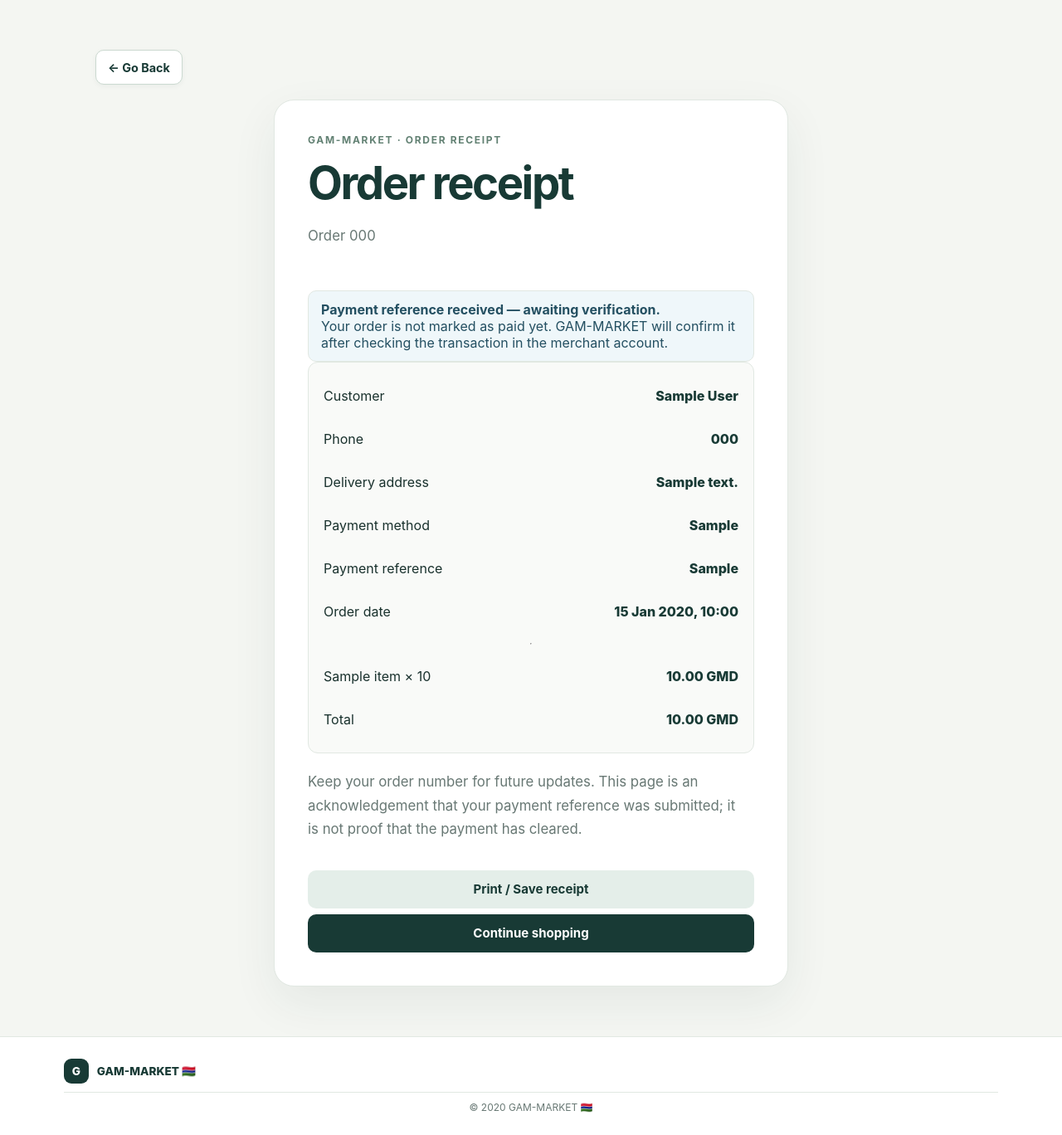
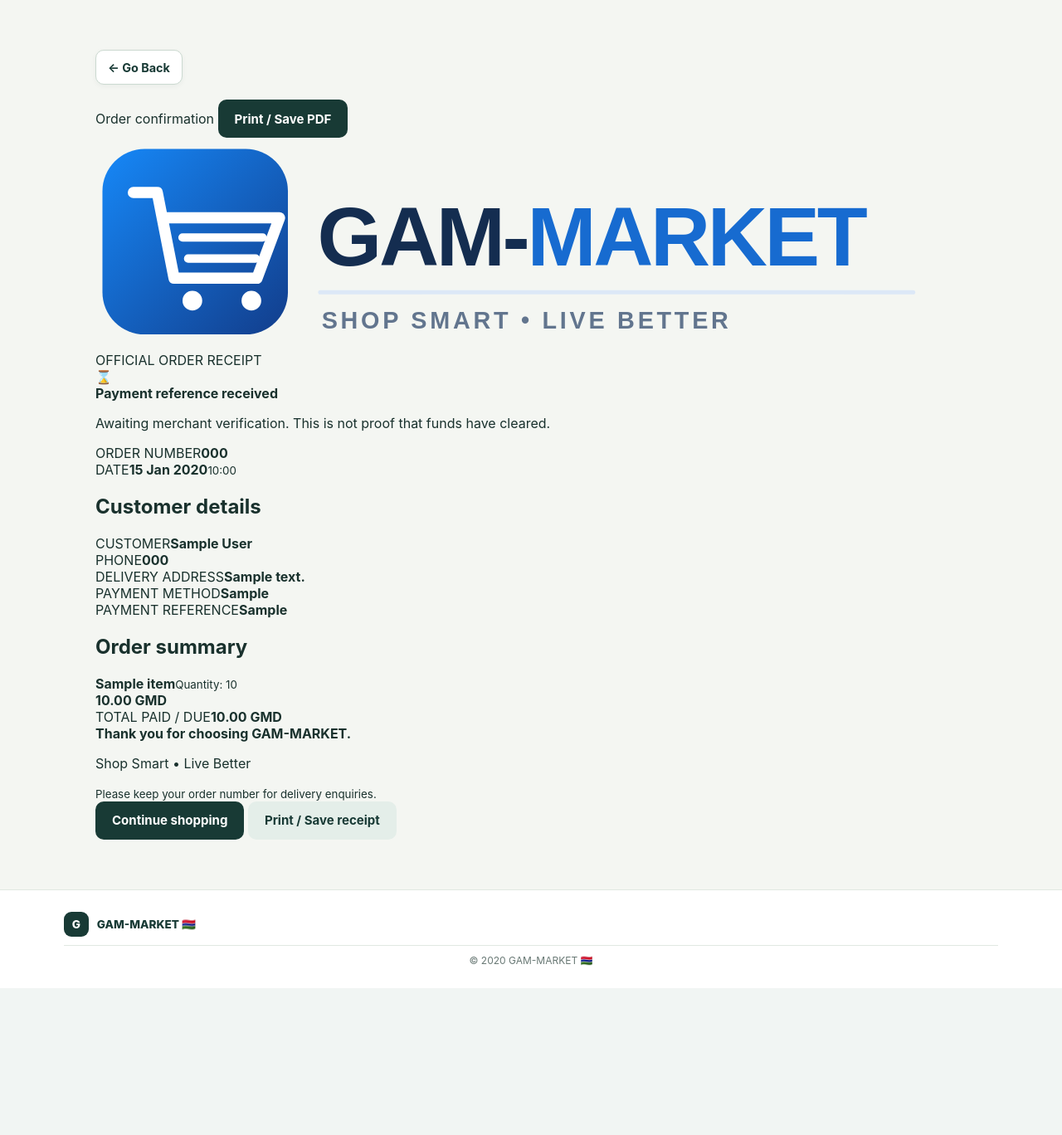
Before and after one commit to mustaphtouray7-svg/kora-market, a Flask app: template store/templates/order_receipt.html in a window 1280 px wide. Shown: the part 76-1444 px from the top of the page at 83% size. After the commit the page ends 1267 px from the top, so only its background shows below. Run offline with Flask 3, Linux system fonts and the light colour scheme; tables that the repository leaves empty hold one stand-in row (values such as "Sample post"); the template is opened without the code that fills it: values that come from a table or form of the project are taken from there, most other values are stand-ins (such as "Sample title", 1, 10 or a date in 2020).

Commit message:
Redesign GAM-MARKET customer receipt

```diff
--- a/store/templates/order_receipt.html
+++ b/store/templates/order_receipt.html
@@ -1,46 +1,73 @@
 {% extends "base.html" %}
-{% block title %}Order receipt | GAM-MARKET{% endblock %}
+{% block title %}Receipt {{ order.order_number }} | GAM-MARKET{% endblock %}
 {% block content %}
-<section class="panel narrow">
-  <div class="panel-header stack">
-    <div>
-      <p class="eyebrow">GAM-MARKET · Order receipt</p>
-      <h1>{{ "Payment receipt" if paid else "Order receipt" }}</h1>
-      <p class="welcome-copy">Order {{ order.order_number }}</p>
-    </div>
+<section class="receipt-page" aria-label="Order receipt">
+  <div class="receipt-toolbar no-print">
+    <span>Order confirmation</span>
+    <button class="button" type="button" onclick="window.print()">Print / Save PDF</button>
   </div>
 
-  {% if paid %}
-    <div class="flash flash-success">Payment verified. Your order is confirmed.</div>
-    {% if receipt %}<div class="checkout-line"><span>Receipt number</span><strong>{{ receipt.receipt_number }}</strong></div>{% endif %}
-  {% else %}
-    <div class="flash flash-info"><strong>Payment reference received — awaiting verification.</strong><br>Your order is not marked as paid yet. GAM-MARKET will confirm it after checking the transaction in the merchant account.</div>
-  {% endif %}
+  <article class="receipt-paper">
+    <header class="receipt-brand">
+      <img src="{{ url_for('static', filename='images/gam-market-logo.svg') }}" alt="GAM-MARKET — Shop Smart, Live Better">
+      <div class="receipt-brand-caption">OFFICIAL ORDER RECEIPT</div>
+    </header>
 
-  <div class="checkout-summary">
-    <div class="checkout-line"><span>Customer</span><strong>{{ order.customer.full_name }}</strong></div>
-    <div class="checkout-line"><span>Phone</span><strong>{{ order.customer.phone_number }}</strong></div>
-    <div class="checkout-line"><span>Delivery address</span><strong>{{ order.customer.address or "Not provided" }}</strong></div>
-    <div class="checkout-line"><span>Payment method</span><strong>{{ payment.provider if payment else "—" }}</strong></div>
-    {% if payment and payment.provider == "Wave" and payment.status == "submitted" %}
-      <div class="checkout-line"><span>Wave transaction ID</span><strong>{{ payment.provider_reference }}</strong></div>
-    {% elif payment and payment.provider_reference %}
-      <div class="checkout-line"><span>Payment reference</span><strong>{{ payment.provider_reference }}</strong></div>
+    <section class="receipt-status {% if paid %}is-paid{% else %}is-pending{% endif %}">
+      <span class="receipt-status-icon" aria-hidden="true">{% if paid %}✓{% else %}⌛{% endif %}</span>
+      <div>
+        <strong>{% if paid %}Payment verified{% else %}Payment reference received{% endif %}</strong>
+        <p>{% if paid %}Your payment is confirmed. Thank you for shopping with us.{% else %}Awaiting merchant verification. This is not proof that funds have cleared.{% endif %}</p>
+      </div>
+    </section>
+
+    <div class="receipt-order-heading">
+      <div><span class="receipt-label">ORDER NUMBER</span><strong class="receipt-order-number">{{ order.order_number }}</strong></div>
+      <div class="receipt-date"><span class="receipt-label">DATE</span><strong>{{ order.created_at.strftime("%d %b %Y") }}</strong><small>{{ order.created_at.strftime("%H:%M") }}</small></div>
+    </div>
+
+    {% if paid and receipt %}
+    <div class="receipt-number-row"><span>Receipt number</span><strong>{{ receipt.receipt_number }}</strong></div>
     {% endif %}
-    <div class="checkout-line"><span>Order date</span><strong>{{ order.created_at.strftime("%d %b %Y, %H:%M") }}</strong></div>
-    <hr>
-    {% for item in order.items %}
-      <div class="checkout-line"><span>{{ item.product_name }} × {{ item.quantity }}</span><strong>{{ "%.2f" | format(item.subtotal) }} GMD</strong></div>
-    {% endfor %}
-    <div class="checkout-total"><span>Total</span><strong>{{ "%.2f" | format(order.total) }} GMD</strong></div>
+
+    <div class="receipt-divider"></div>
+    <section class="receipt-section">
+      <h2>Customer details</h2>
+      <div class="receipt-detail-grid">
+        <div><span class="receipt-label">CUSTOMER</span><strong>{{ order.customer.full_name }}</strong></div>
+        <div><span class="receipt-label">PHONE</span><strong>{{ order.customer.phone_number }}</strong></div>
+        <div class="receipt-address"><span class="receipt-label">DELIVERY ADDRESS</span><strong>{{ order.customer.address or "Not provided" }}</strong></div>
+        <div><span class="receipt-label">PAYMENT METHOD</span><strong>{{ payment.provider if payment else "Not recorded" }}</strong></div>
+        {% if payment and payment.provider_reference %}
+        <div class="receipt-address"><span class="receipt-label">{% if payment.provider == "Wave" %}WAVE TRANSACTION ID{% else %}PAYMENT REFERENCE{% endif %}</span><strong class="receipt-reference">{{ payment.provider_reference }}</strong></div>
+        {% endif %}
+      </div>
+    </section>
+
+    <div class="receipt-divider"></div>
+    <section class="receipt-section">
+      <h2>Order summary</h2>
+      <div class="receipt-items">
+        {% for item in order.items %}
+        <div class="receipt-item">
+          <div><strong>{{ item.product_name }}</strong><small>Quantity: {{ item.quantity }}</small></div>
+          <strong>{{ "%.2f" | format(item.subtotal) }} GMD</strong>
+        </div>
+        {% endfor %}
+      </div>
+      <div class="receipt-grand-total"><span>TOTAL PAID / DUE</span><strong>{{ "%.2f" | format(order.total) }} GMD</strong></div>
+    </section>
+
+    <footer class="receipt-footer">
+      <strong>Thank you for choosing GAM-MARKET.</strong>
+      <p>Shop Smart • Live Better</p>
+      <small>Please keep your order number for delivery enquiries.</small>
+    </footer>
+  </article>
+
+  <div class="receipt-actions no-print">
+    <a class="button" href="{{ url_for('catalog') }}">Continue shopping</a>
+    <button class="button button-secondary" type="button" onclick="window.print()">Print / Save receipt</button>
   </div>
-
-  {% if not paid %}
-    <p class="muted">Keep your order number for future updates. This page is an acknowledgement that your payment reference was submitted; it is not proof that the payment has cleared.</p>
-  {% else %}
-    <p class="muted">Keep this receipt for your records. Use your order number when asking about delivery.</p>
-  {% endif %}
-  <button class="button button-secondary button-full" type="button" onclick="window.print()">Print / Save receipt</button>
-  <a class="button button-full" href="{{ url_for('catalog') }}">Continue shopping</a>
 </section>
 {% endblock %}
```
